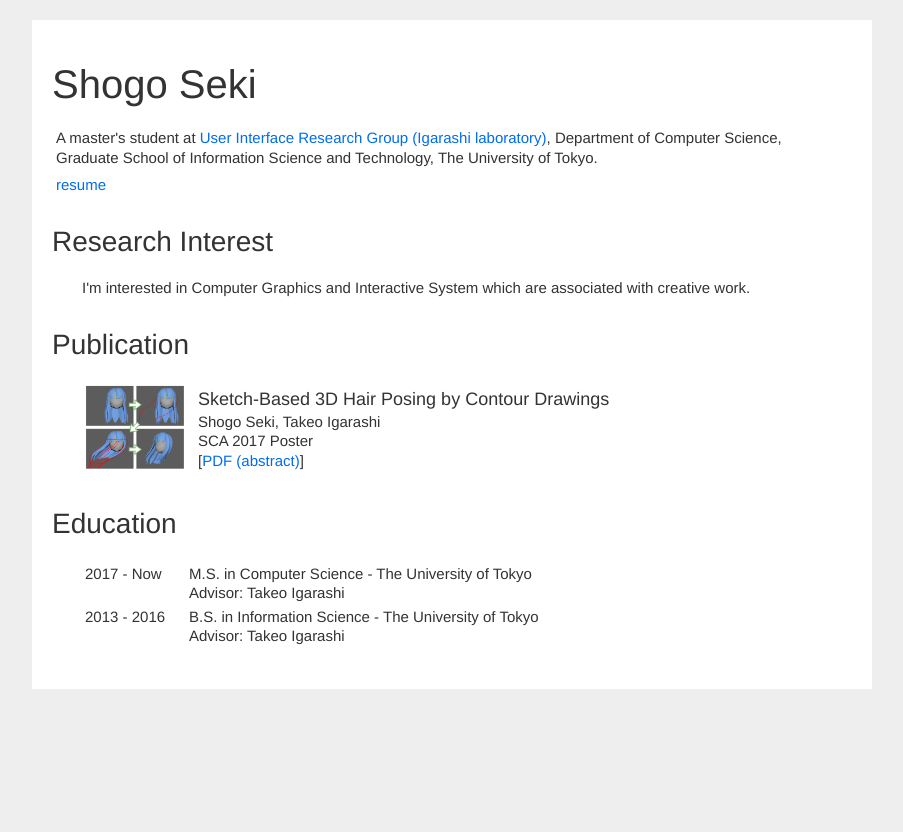
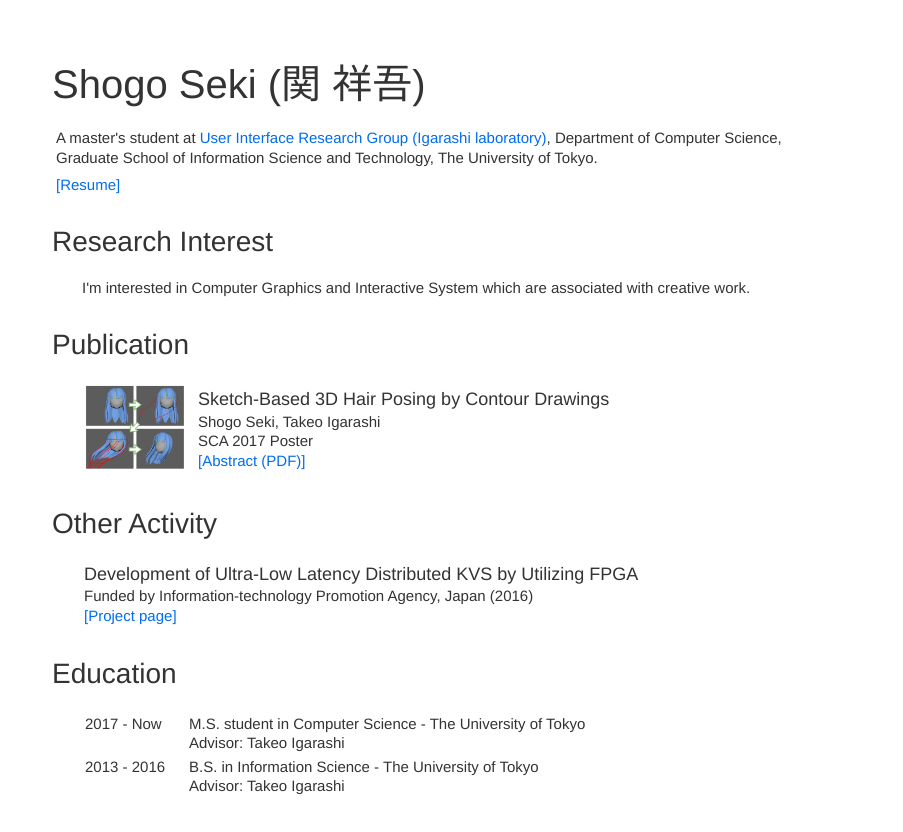
Before and after one commit to shogo-seki/shogo-seki.github.io, a plain HTML site: page index.html in a window 1280 px wide. Shown: the whole page, without its empty margins (188-1091 px from the left). Before the commit the page ends 800 px from the top, so only its background shows below. Drawn offline with Linux system fonts and the light colour scheme.

Commit message:
Add mitou project; Fix notations

```diff
--- a/index.html
+++ b/index.html
@@ -7,12 +7,12 @@
     <link rel="stylesheet" href="style/style.css">
   </head>
   <body>
-    <h1>Shogo Seki</h1>
+    <h1><span class="nowrap">Shogo Seki</span> <span class="nowrap">(関 祥吾)</span></h1>
     <p class="full">
       A master's student at <a href="http://www-ui.is.s.u-tokyo.ac.jp/">User Interface Research Group (Igarashi laboratory)</a>, Department of Computer Science, Graduate School of Information Science and Technology, The University of Tokyo.
     </p>
     <p class="full">
-      <a href="material/resume.pdf">resume</a>
+      <a href="material/resume.pdf">[Resume]</a>
     </p>
 
     <h2>Research Interest</h2>
@@ -29,7 +29,20 @@
             <div class="title">Sketch-Based 3D Hair Posing by Contour Drawings</div>
             <div class="authors">Shogo Seki, Takeo Igarashi</div>
             <div class="conference">SCA 2017 Poster</div>
-            <div class="links">[<a href="material/sca17/hairsketch-sca17-poster.pdf">PDF (abstract)</a>]</div>
+            <div class="links"><a href="material/sca17/hairsketch-sca17-poster.pdf">[Abstract (PDF)]</a></div>
+          </td>
+        </tr>
+      </table>
+    </div>
+
+    <h2>Other Activity</h2>
+    <div class="content">
+      <table>
+        <tr>
+          <td class="info no-image">
+            <div class="title">Development of Ultra-Low Latency Distributed KVS by Utilizing FPGA</div>
+            <div class="description">Funded by Information-technology Promotion Agency, Japan (2016)</div>
+            <div class="links"><a href="https://www.ipa.go.jp/jinzai/mitou/2016/gaiyou_s-3.html">[Project page]</a></div>
           </td>
         </tr>
       </table>
@@ -41,7 +54,7 @@
         <tr>
           <td class="year">2017 - Now</td>
           <td class="degree">
-            M.S. in Computer Science - The University of Tokyo<br>
+            M.S. student in Computer Science - The University of Tokyo<br>
             Advisor: Takeo Igarashi
           </td>
         </tr>
--- a/style/style.css
+++ b/style/style.css
@@ -1,7 +1,6 @@
 html {
 	font-family: sans-serif;
 	font-size: 0.625em;
-	background-color: #eeeeee;
 }
 
 body {
@@ -49,8 +48,8 @@ a.silent {
 h1 {
 	font-size: 4.0rem;
 	font-weight: 400;
-	line-height: 1.2;
-	margin: 20px 0 20px 0;
+	line-height: 1.4;
+	margin: 16px 0 16px 0;
 	padding: 0;
 }
 
@@ -140,6 +139,10 @@ img.teaser {
 	padding: 0 0 0 10px;
 }
 
+.info.no-image {
+  padding: 0;
+}
+
 .info > .title {
 	font-size: 1.8rem;
 	font-weight: 400;
@@ -150,3 +153,7 @@ img.teaser {
     display:block;
     clear:both;
 }
+
+.nowrap {
+  white-space: nowrap;
+}
```
